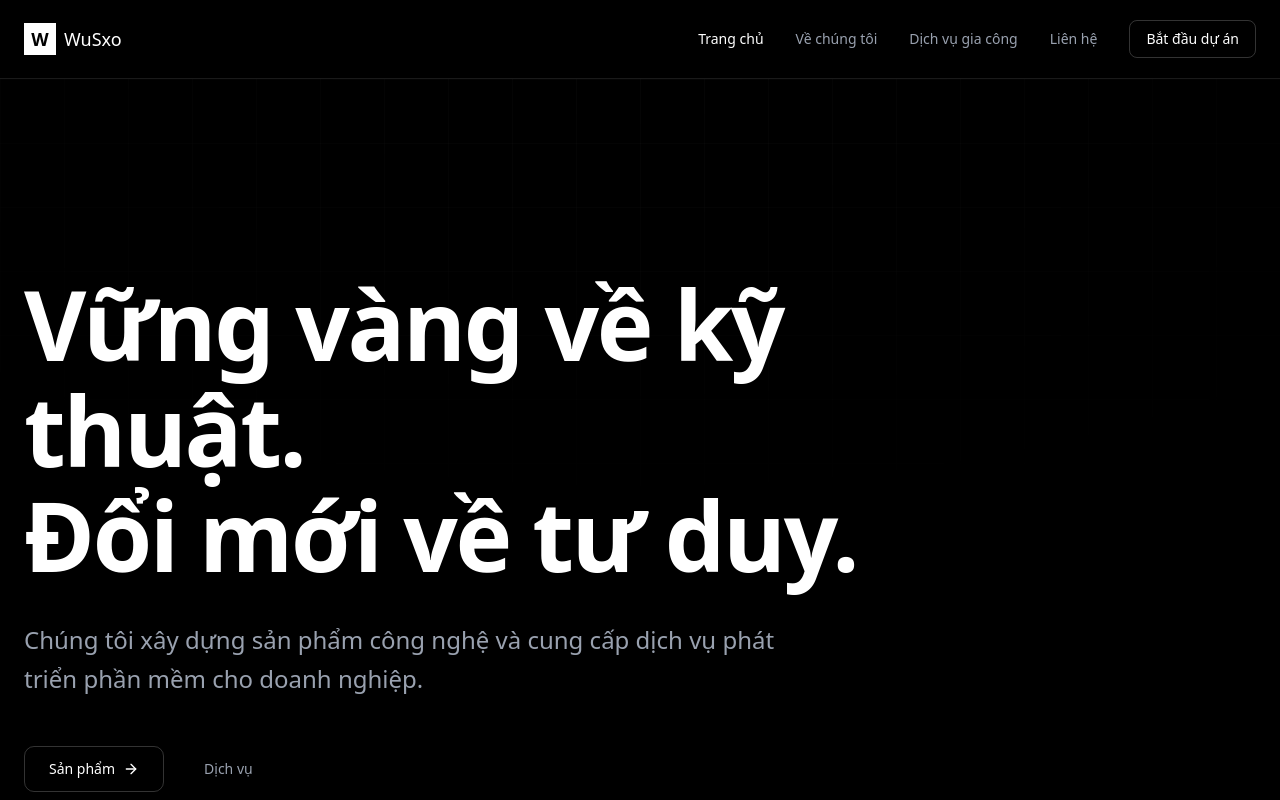
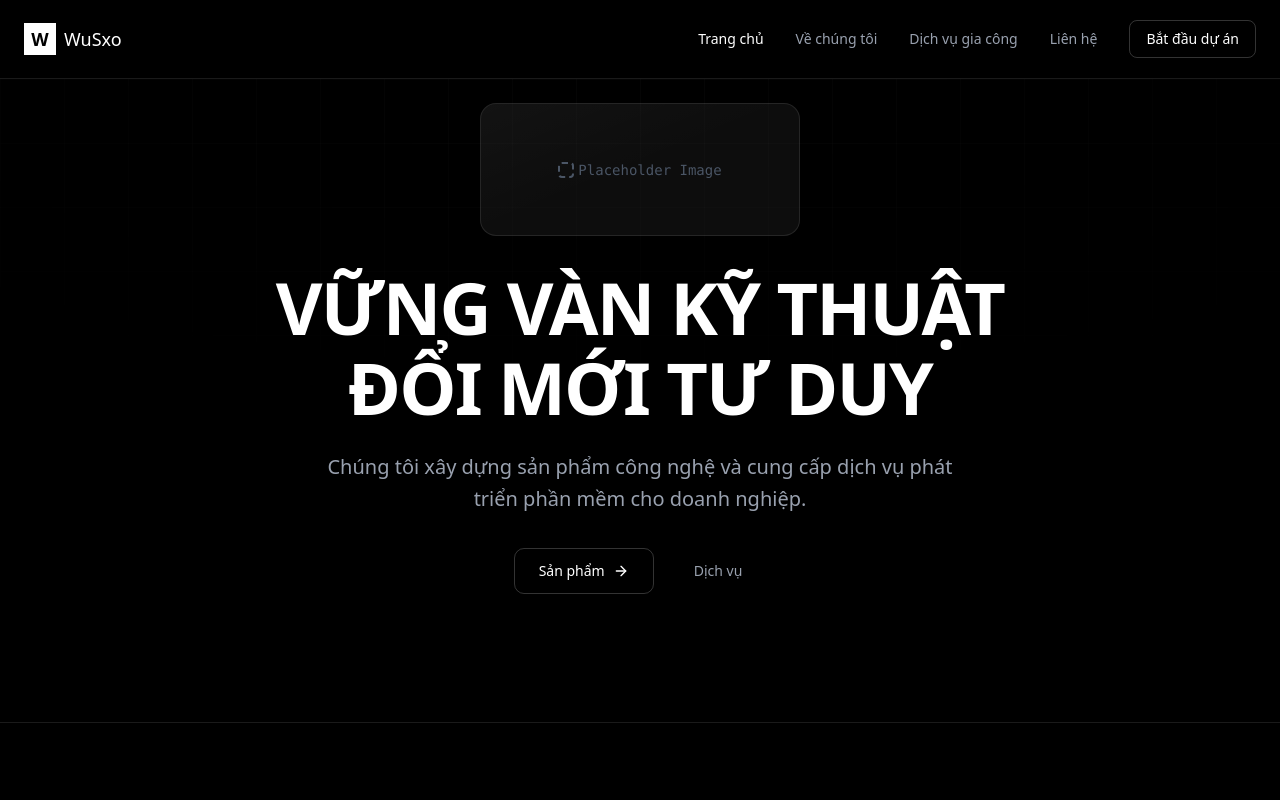
Before and after one commit to thethien2906/wusxo-corporate, a Next.js app: page / in a window 1280 px wide. Shown: the top 800 px of the page. Built offline with nearby package versions, Linux system fonts and the light colour scheme.

Commit message:
:lipstick: feat(hero section): change layout and size

```diff
--- a/app/page.tsx
+++ b/app/page.tsx
@@ -38,18 +38,25 @@ export default function HomePage() {
     <div className="bg-black">
       {/* Hero Section */}
       <section className="relative overflow-hidden">
-        <div className="max-w-[1600px] mx-auto px-6 py-32 md:py-48">
-          <motion.div {...fadeInUp} className="max-w-5xl">
-            <h1 className="text-5xl md:text-7xl lg:text-8xl font-bold text-white mb-8 leading-[1.1] tracking-tight">
-              Vững vàng về kỹ thuật.
+        <div className="max-w-[1600px] mx-auto px-6 pt-0 pb-20 md:pt-6 md:pb-32">
+          <motion.div {...fadeInUp} className="max-w-4xl mx-auto text-center flex flex-col items-center">
+            <div className="w-full max-w-xs aspect-[2.4/1] bg-white/5 rounded-2xl border border-white/10 mb-8 flex items-center justify-center relative overflow-hidden backdrop-blur-sm">
+              <div className="absolute inset-0 bg-gradient-to-br from-white/5 via-transparent to-transparent opacity-50" />
+              <div className="text-gray-600 font-mono text-sm flex items-center gap-1">
+                <div className="w-4 h-4 border-2 border-gray-600 border-dashed rounded" />
+                Placeholder Image
+              </div>
+            </div>
+            <h1 className="text-4xl md:text-6xl lg:text-7xl font-bold text-white mb-6 leading-[1.1] tracking-tight">
+              VỮNG VÀN KỸ THUẬT
               <br />
-              Đổi mới về tư duy.
+              ĐỔI MỚI TƯ DUY
             </h1>
-            <p className="text-xl md:text-2xl text-gray-400 mb-12 max-w-3xl leading-relaxed">
+            <p className="text-lg md:text-xl text-gray-400 mb-8 max-w-2xl mx-auto leading-relaxed">
               Chúng tôi xây dựng sản phẩm công nghệ và cung cấp dịch vụ phát triển
               phần mềm cho doanh nghiệp.
             </p>
-            <div className="flex flex-col sm:flex-row gap-4">
+            <div className="flex flex-col sm:flex-row items-center justify-center gap-4">
               <Link
                 href="/products/smartflow"
                 className="inline-flex items-center gap-2 px-6 py-3 border border-white/20 text-white hover:bg-white/5 transition-all rounded-lg text-sm group"
```
